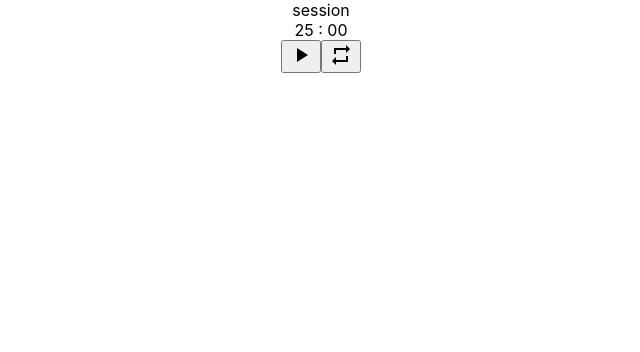
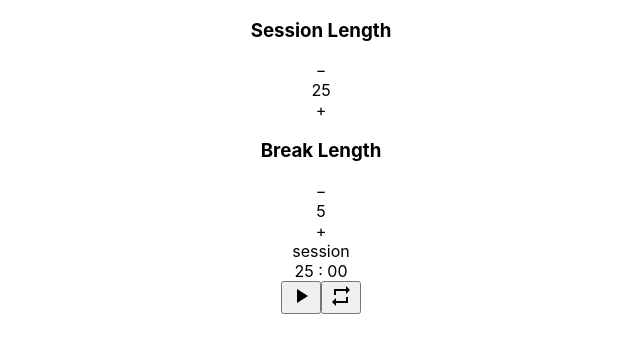
Before and after one commit to FodorLaszlo86/fcc-pomodoro-clock, a React (Create React App) app: page / in a window 1280 px wide. Shown: the top 352 px of the page, without its empty margins (319-959 px from the left). Built offline with nearby package versions, Linux system fonts and the light colour scheme.

Commit message:
change session and break duration functionality

```diff
--- a/src/App.js
+++ b/src/App.js
@@ -94,22 +94,56 @@ class App extends Component {
     this.tickTock()
   }
 
+  incrementTime = (event) => {
+    if (this.state.paused) {
+      if(event.target.id === 'increment-session' && this.state.sessionLength < 60) {
+        this.setState({
+          sessionLength: this.state.sessionLength + 1
+        })
+      }
+      else if (event.target.id === 'increment-break' && this.state.breakLength < 60)
+      this.setState({
+        breakLength: this.state.breakLength + 1
+      })
+    }
+  }
+
+  decrementTime = (event) => {
+    if (this.state.paused) {
+      if(event.target.id === 'decrement-session' && this.state.sessionLength > 1) {
+        this.setState({
+          sessionLength: this.state.sessionLength - 1
+        })
+      }
+      else if (event.target.id === 'decrement-break' && this.state.breakLength > 1)
+      this.setState({
+        breakLength: this.state.breakLength - 1
+      })
+    }
+  }
+
 
 
   render() {
     const { minutes, seconds } = this.state.timeRemains
+    const { breakLength, sessionLength, paused, clockType } = this.state;
     return (
       <div className="App">
-        <DurationControls />
+        <DurationControls
+            breakDuration={ breakLength }
+            sessionDuration={ sessionLength }
+            incrementTime={ this.incrementTime }
+            decrementTime={ this.decrementTime }
+        />
 
         <Timer
             minutes={ minutes }
             seconds={ seconds }
-            sessionType={ this.state.clockType }
+            sessionType={ clockType }
         />
 
         <TimerCtrlPanel
-            paused={ this.state.paused }
+            paused={ paused }
             pauseTimer={ this.pauseTimer }
             startTimer={ this.startTimer }
         />
--- a/src/components/DurationControls.js
+++ b/src/components/DurationControls.js
@@ -1,9 +1,24 @@
 import React from 'react';
 
-const DurationControls = () => {
+const DurationControls = ({ sessionDuration, breakDuration, incrementTime, decrementTime }) => {
     return (
         <div>
-
+            <div>
+                <h3>Session Length</h3>
+                <div>
+                    <div id='decrement-session' onClick={ decrementTime }>&#8722;</div>
+                    <div>{ sessionDuration }</div>
+                    <div id='increment-session' onClick={ incrementTime }>&#43;</div>
+                </div>
+            </div>
+            <div>
+                <h3>Break Length</h3>
+                <div>
+                    <div id='decrement-break' onClick={ decrementTime }>&#8722;</div>
+                    <div>{ breakDuration }</div>
+                    <div id='increment-break' onClick={ incrementTime }>&#43;</div>
+                </div>
+            </div>
         </div>
     )
 }
```
